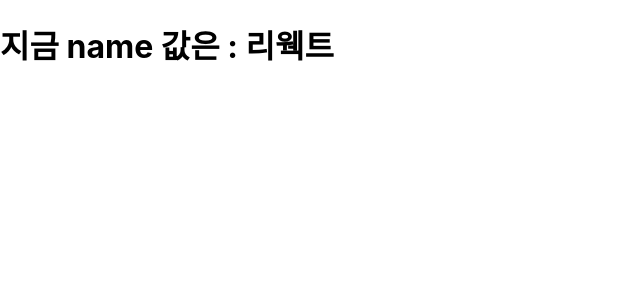
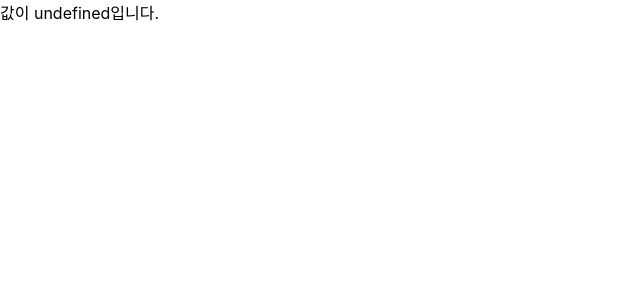
Before and after one commit to dohy-9443/ReactExample, a React (Create React App) app in the folder hello-react/: page / in a window 1280 px wide. Shown: the top 300 px of the page, without its empty margins (0-640 px from the left). Built offline with nearby package versions, Linux system fonts and the light colour scheme.

Commit message:
undefined를 렌덜이하지 않기 근데 JSX 내부에서 undefined를 렌더링하는 것은 괜찮

```diff
--- a/hello-react/src/App.js
+++ b/hello-react/src/App.js
@@ -1,13 +1,8 @@
 import React from "react";
 
 const App = () => {
-  const name = "리웩트";
-  return (
-    <div>
-      <h1>지금 name 값은 : {name}</h1>
-      <div>{name === "리액트" ? <h1>리액트입니다.</h1> : null}</div>
-    </div>
-  );
+  const name = undefined;
+  return name || "값이 undefined입니다.";
 };
 
 export default App;
```
